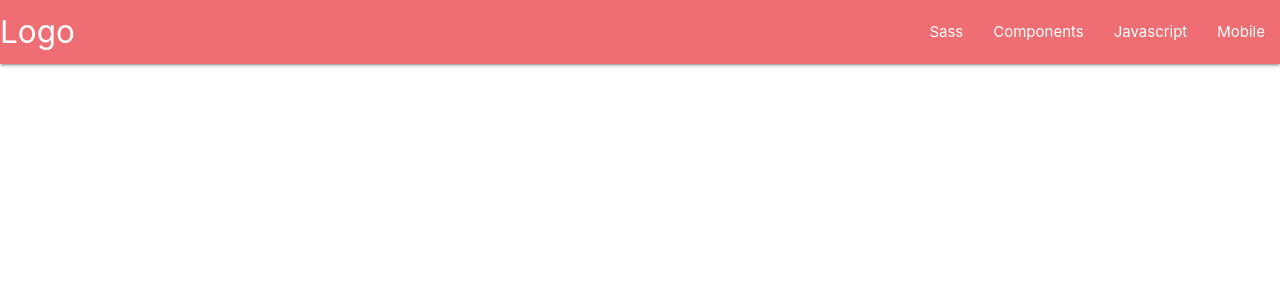
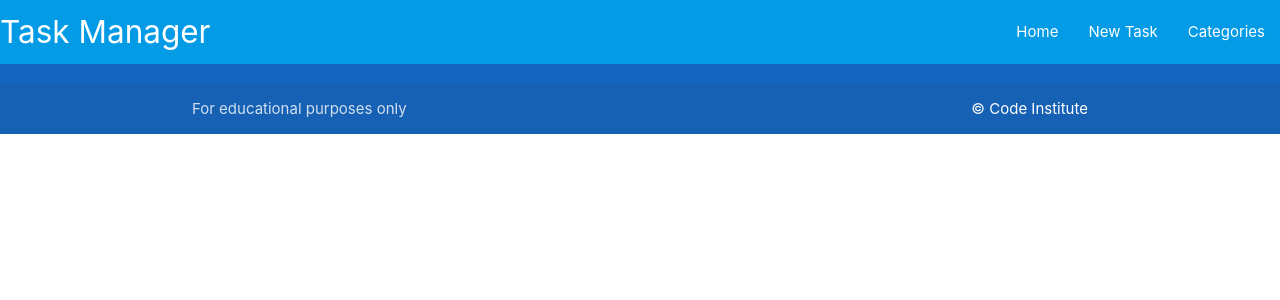
Before and after one commit to stephenlynch-ops/Task-Manager, a Flask app: page / in a window 1280 px wide. Shown: the top 300 px of the page. Run offline with Flask 2, Linux system fonts and the light colour scheme.

Commit message:
Added content to base.html

```diff
--- a/taskmanager/templates/base.html
+++ b/taskmanager/templates/base.html
@@ -1,37 +1,56 @@
 <!DOCTYPE html>
 <html lang="en">
 <head>
+
     <meta charset="UTF-8">
     <meta http-equiv="X-UA-Compatible" content="IE=edge">
     <meta name="viewport" content="width=device-width, initial-scale=1.0">
-    <link rel="stylesheet" href="https://cdnjs.cloudflare.com/ajax/libs/materialize/1.0.0/css/materialize.min.css" type="text/css">
+    <link rel="stylesheet" href="https://cdnjs.cloudflare.com/ajax/libs/font-awesome/5.15.3/css/all.min.css"
+        integrity="sha512-iBBXm8fW90+nuLcSKlbmrPcLa0OT92xO1BIsZ+ywDWZCvqsWgccV3gFoRBv0z+8dLJgyAHIhR35VZc2oM/gI1w=="
+        crossorigin="anonymous" referrerpolicy="no-referrer">
+    <link rel="stylesheet" href="https://cdnjs.cloudflare.com/ajax/libs/materialize/1.0.0/css/materialize.min.css"
+        type="text/css">
     <link rel="stylesheet" href="{{ url_for('static', filename='css/style.css') }}" type="text/css">
     <title>Task Manager</title>
 </head>
+
 <body>
 
     <header>
-        <nav>
+        <!-- top navbar -->
+        <nav class="light-blue darken-1">
             <div class="nav-wrapper">
-              <a href="#!" class="brand-logo">Logo</a>
-              <a href="#" data-target="mobile-demo" class="sidenav-trigger"><i class="material-icons">menu</i></a>
-              <ul class="right hide-on-med-and-down">
-                <li><a href="sass.html">Sass</a></li>
-                <li><a href="badges.html">Components</a></li>
-                <li><a href="collapsible.html">Javascript</a></li>
-                <li><a href="mobile.html">Mobile</a></li>
-              </ul>
+            <a href="{{ url_for('home') }}" class="brand-logo">Task Manager</a>
+            <a href="#" data-target="mobile-demo" class="sidenav-trigger"><i class="fas fa-bars"></i></a>
+            <ul class="right hide-on-med-and-down">
+                <li><a href="{{ url_for('home') }}">Home</a></li>
+                <li><a href="">New Task</a></li>
+                <li><a href="">Categories</a></li>
+            </ul>
             </div>
-          </nav>
+        </nav>
 
-          <ul class="sidenav" id="mobile-demo">
-            <li><a href="sass.html">Sass</a></li>
-            <li><a href="badges.html">Components</a></li>
-            <li><a href="collapsible.html">Javascript</a></li>
-            <li><a href="mobile.html">Mobile</a></li>
-          </ul>
+        <!-- mobile sidenav -->
+        <ul class="sidenav" id="mobile-demo">
+            <li><a href="{{ url_for('home') }}">Home</a></li>
+            <li><a href="">New Task</a></li>
+            <li><a href="">Categories</a></li>
+        </ul>
     </header>
 
+    <main class="container">
+        {% block content %}
+        {% endblock %}
+    </main>
+
+    <footer class="page-footer blue darken-3">
+        <div class="footer-copyright">
+            <div class="container">
+                For educational purposes only
+                <a class="white-text right" href="https://codeinstitute.net" target="_blank">&copy; Code Institute</a>
+            </div>
+        </div>
+    </footer>
 
     <script src="https://cdnjs.cloudflare.com/ajax/libs/materialize/1.0.0/js/materialize.min.js"></script>
     <script src="{{ url_for('static', filename='js/script.js') }}"></script>
```
